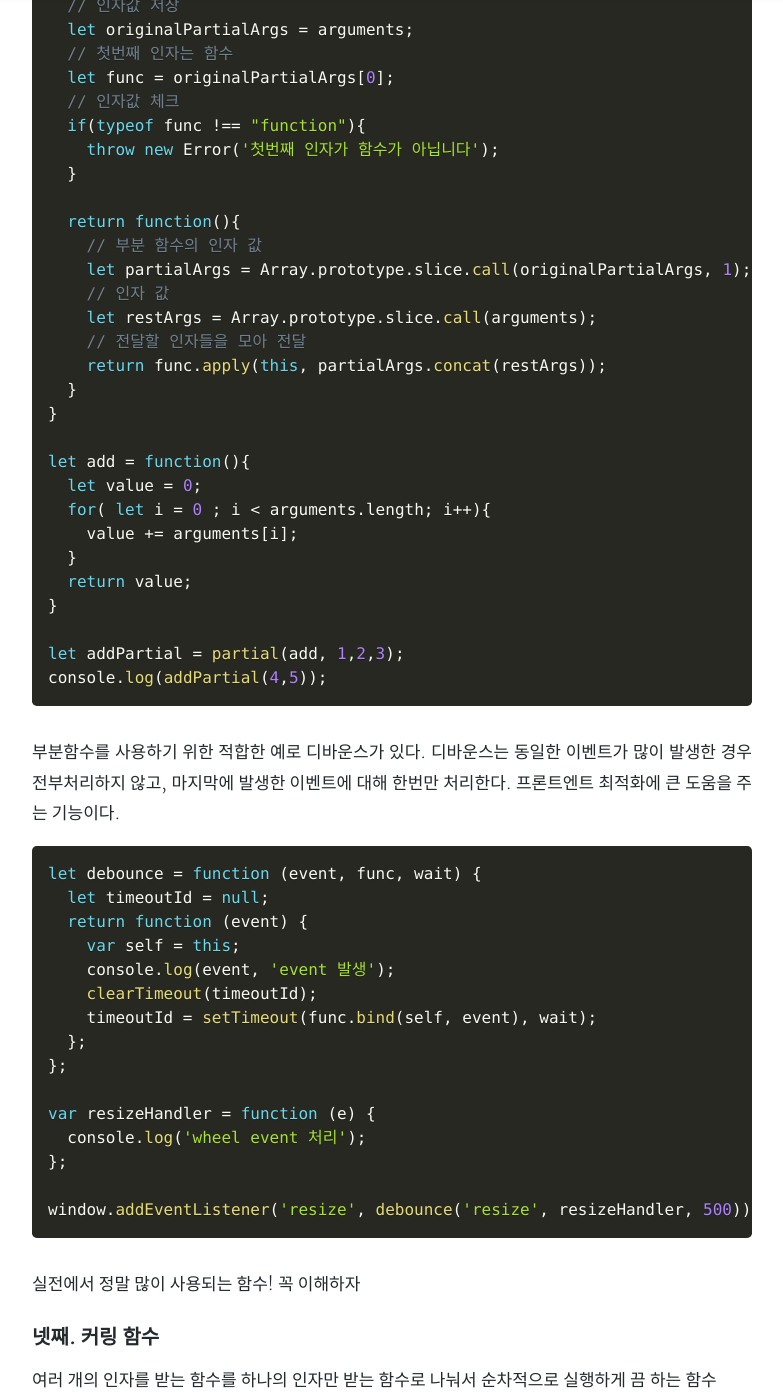
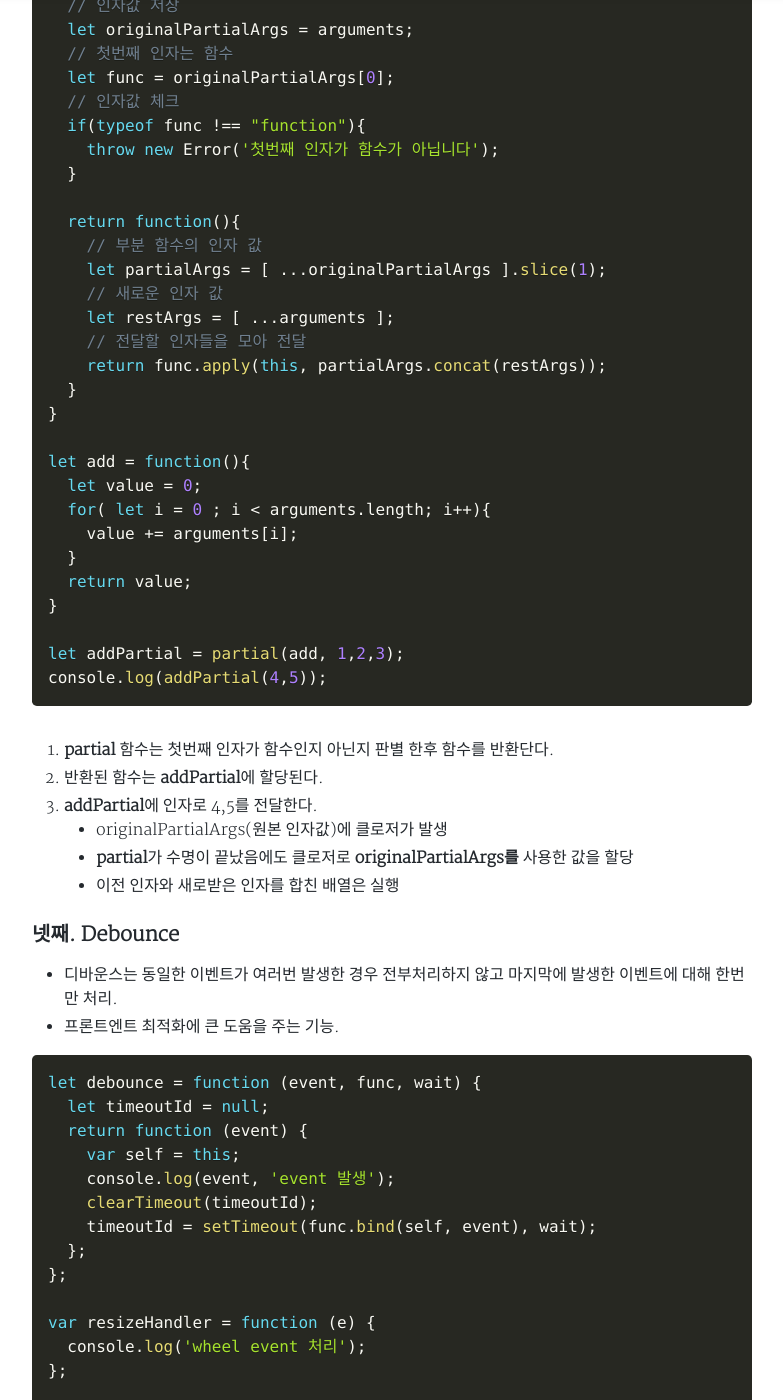
Before and after one commit to ckdtjs505/jsCoreStudy.github.io, a Jekyll site: the page built from _posts/2020-05-06-[Core JS]Closure.md, in a window 1280 px wide and 1400 px high, scrolled down 9040 px. Shown: the whole window, without its empty margins (248-1031 px from the left). Built offline with Jekyll 4.4.1, drawn with Linux system fonts in a browser that asks for light colours; nearby versions of some CDN libraries; comment, search, counter and statistics services are not loaded; a style sheet for code colours, icons or effects is not loaded.

Commit message:
Feat: 부분함수 구현 재공부

````diff
--- a/_posts/2020-05-06-[Core JS]Closure.md
+++ b/_posts/2020-05-06-[Core JS]Closure.md
@@ -331,9 +331,9 @@ let partial = function(){
 
   return function(){
     // 부분 함수의 인자 값
-    let partialArgs = Array.prototype.slice.call(originalPartialArgs, 1);
-    // 인자 값
-    let restArgs = Array.prototype.slice.call(arguments);
+    let partialArgs = [ ...originalPartialArgs ].slice(1);
+    // 새로운 인자 값
+    let restArgs = [ ...arguments ];
     // 전달할 인자들을 모아 전달
     return func.apply(this, partialArgs.concat(restArgs));
   }
@@ -350,11 +350,17 @@ let add = function(){
 let addPartial = partial(add, 1,2,3);
 console.log(addPartial(4,5));
 ```
+1. **partial** 함수는 첫번째 인자가 함수인지 아닌지 판별 한후 함수를 반환단다.
+2. 반환된 함수는 **addPartial**에 할당된다.
+3. **addPartial**에 인자로 4,5를 전달한다.
+   *  originalPartialArgs(원본 인자값)에 클로저가 발생
+   *  **partial**가 수명이 끝났음에도 클로저로 **originalPartialArgs를** 사용한 값을 할당
+   * 이전 인자와 새로받은 인자를 합친 배열은 실행
 
-부분함수를 사용하기 위한 적합한 예로 디바운스가 있다.
-디바운스는 동일한 이벤트가 많이 발생한 경우 전부처리하지 않고,
-마지막에 발생한 이벤트에 대해 한번만 처리한다.
-프론트엔트 최적화에 큰 도움을 주는 기능이다.
+
+### 넷째. Debounce
+* 디바운스는 동일한 이벤트가 여러번 발생한 경우 전부처리하지 않고 마지막에 발생한 이벤트에 대해 한번만 처리.
+* 프론트엔트 최적화에 큰 도움을 주는 기능.
 
 ```js
 let debounce = function (event, func, wait) {
````
Also changed, not shown: other parts of _posts/2020-05-06-[Core JS]Closure.md (+1 -1 lines).
